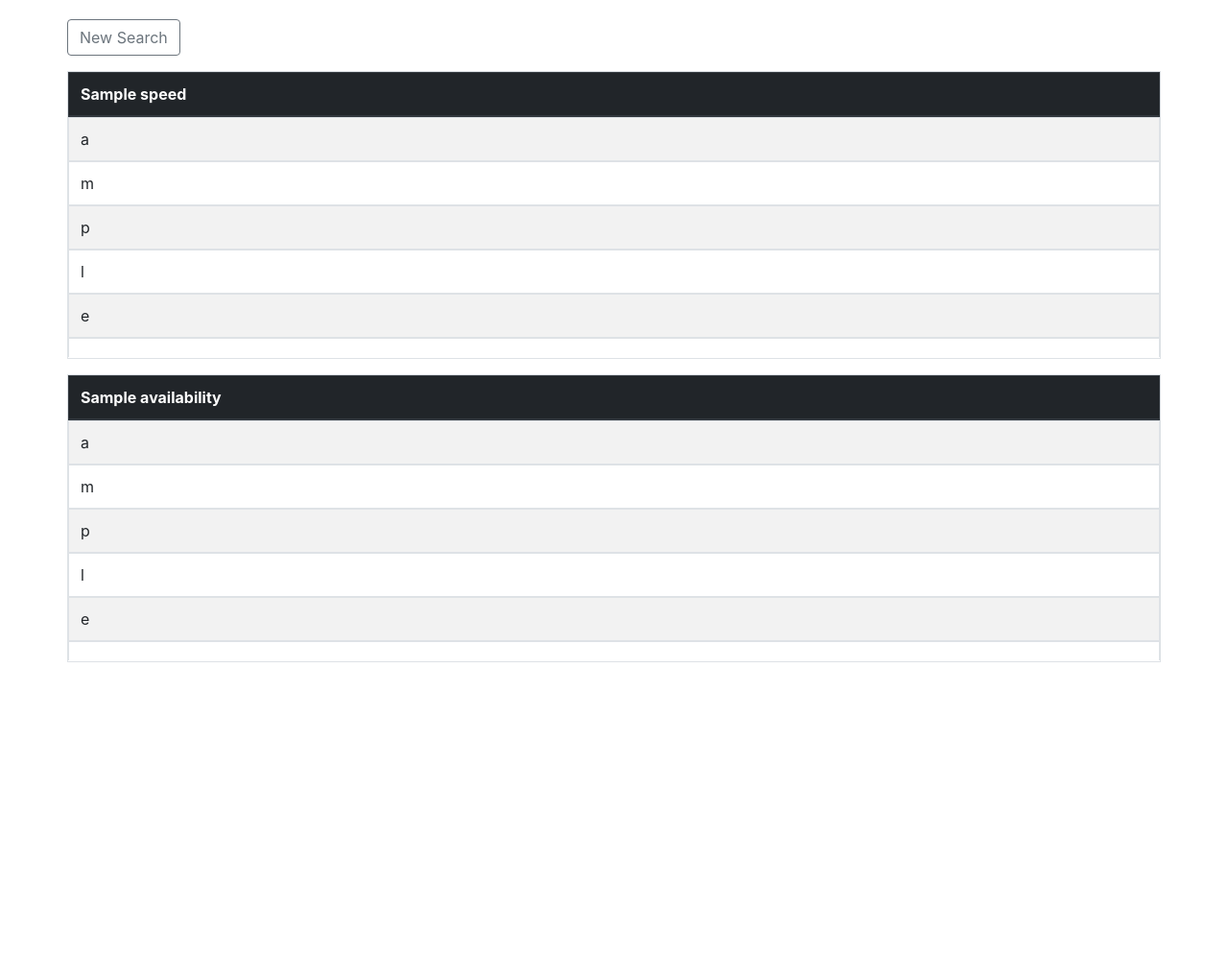
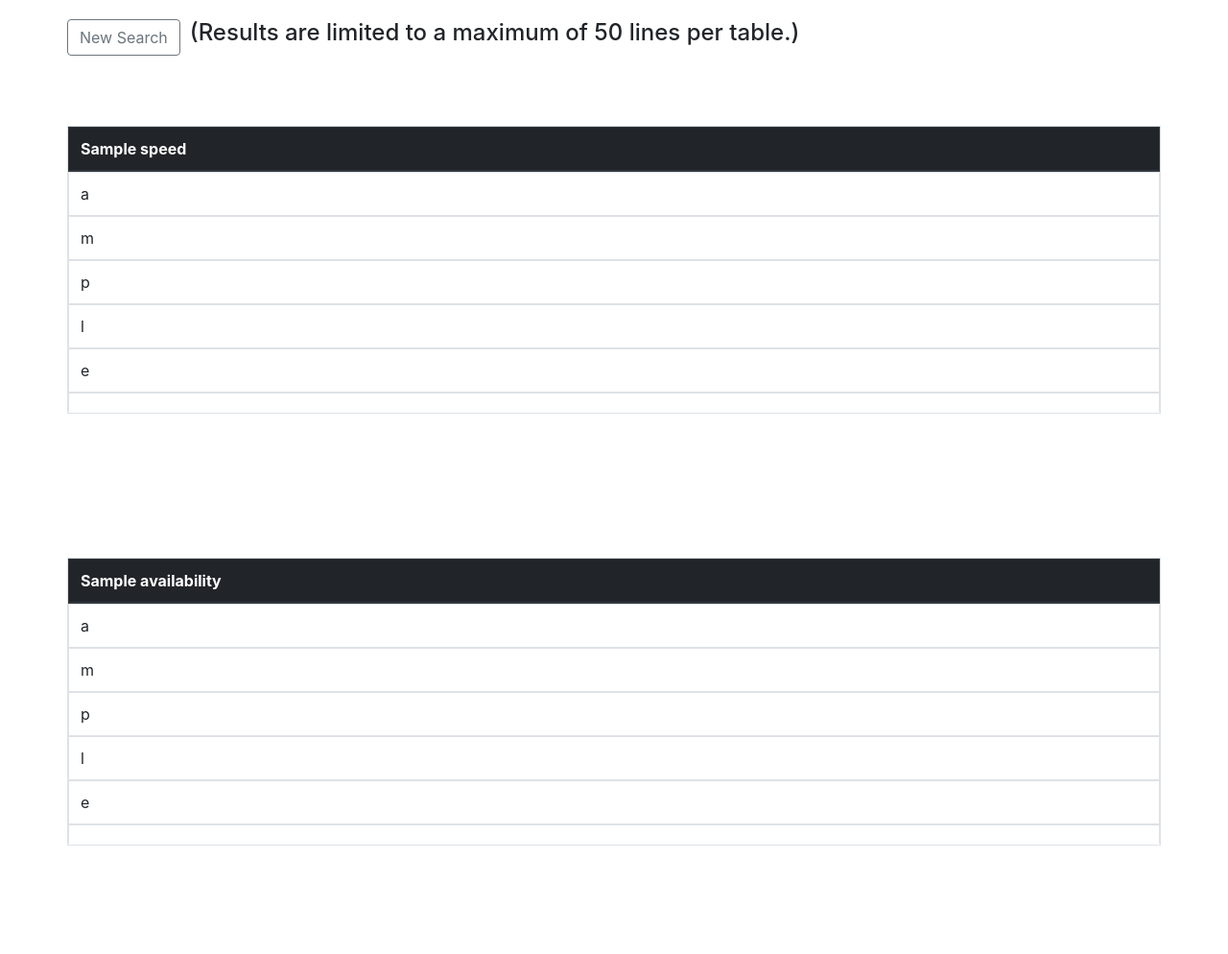
Before and after one commit to bgriessbach/Internet_location_checker, a Flask app: template app/templates/tableview.html in a window 1280 px wide. Shown: the whole page at 96% size. Before the commit the page ends 690 px from the top, so only its background shows below. Run offline with Flask 2, Linux system fonts and the light colour scheme; the template is opened without the code that fills it: most values are stand-ins (such as "Sample title", 1, 10 or a date in 2020); some libraries are stand-ins or nearby versions.

Commit message:
Modified readme and style

```diff
--- a/app/helpers.py
+++ b/app/helpers.py
@@ -31,7 +31,7 @@ def searchFile(file, query):
 			data["speed"] = []
 			data["speed"].append([row[0].upper()] + row[11:14] + row[19:22])
 			gotHeaders = True
-		if row[0] == query or row[0].startswith(query) and len(data) < 10:
+		if (row[0] == query or row[0].startswith(query)) and (len(data["availability"]) <50):
 			data["availability"].append([row[0]] + row[3:10])
 			data["speed"].append([row[0]] + row[11:14] + row[19:22])
 	return data
--- a/app/static/styles/styles.css
+++ b/app/static/styles/styles.css
@@ -1,5 +1,5 @@
 .vertical-center {
-  min-height: 100%;  /* Fallback for browsers do NOT support vh unit */
+  min-height: 100%;
   min-width: 100%;
   display: flex;
   align-items: center;
@@ -11,17 +11,22 @@
 	padding-left: 20px;
 	padding-right: 20px;
 }
-
+.info {
+	padding-left: 10px;
+	font-weight: 500;
+}
 .center {
 	align-items: center;
-	 display: flex;
-	 padding-bottom: 20px;
+	padding-bottom: 20px;
+	overflow-y: scroll;
+	height:450px;
+
 }
 
 tr {
-width: 100%;
-display: inline-table;
-table-layout: fixed;
+	width: 100%;
+	display: inline-table;
+	table-layout: fixed;
 }
 
 table{
--- a/app/templates/tableview.html
+++ b/app/templates/tableview.html
@@ -6,9 +6,10 @@
 				<form class="form-inline" action="{{ url_for('index') }}" method="post">
 					<button class="btn btn-outline-secondary" type="submit">New Search</button>
 				</form>
+				<h4 class="info">(Results are limited to a maximum of 50 lines per table.)</h4>
 </div>
-<div class="row" class="center">
-<table class="table table-bordered table-striped">
+<div class="row center">
+<table class="table table-bordered table-hover">
   <thead class="thead-dark">
     <tr>
 	  {% for col in speed[0] %}
@@ -26,9 +27,9 @@
 	    {% endfor %}
   </tbody>
 </table>
-</div class="center">
-<div class="row">
-<table class="table table-bordered table-striped">
+</div>
+<div class="row center">
+<table class="table table-bordered table-hover">
   <thead class="thead-dark">
     <tr>
 	  {% for col in availability[0] %}
```
Also changed, not shown: README.md.
